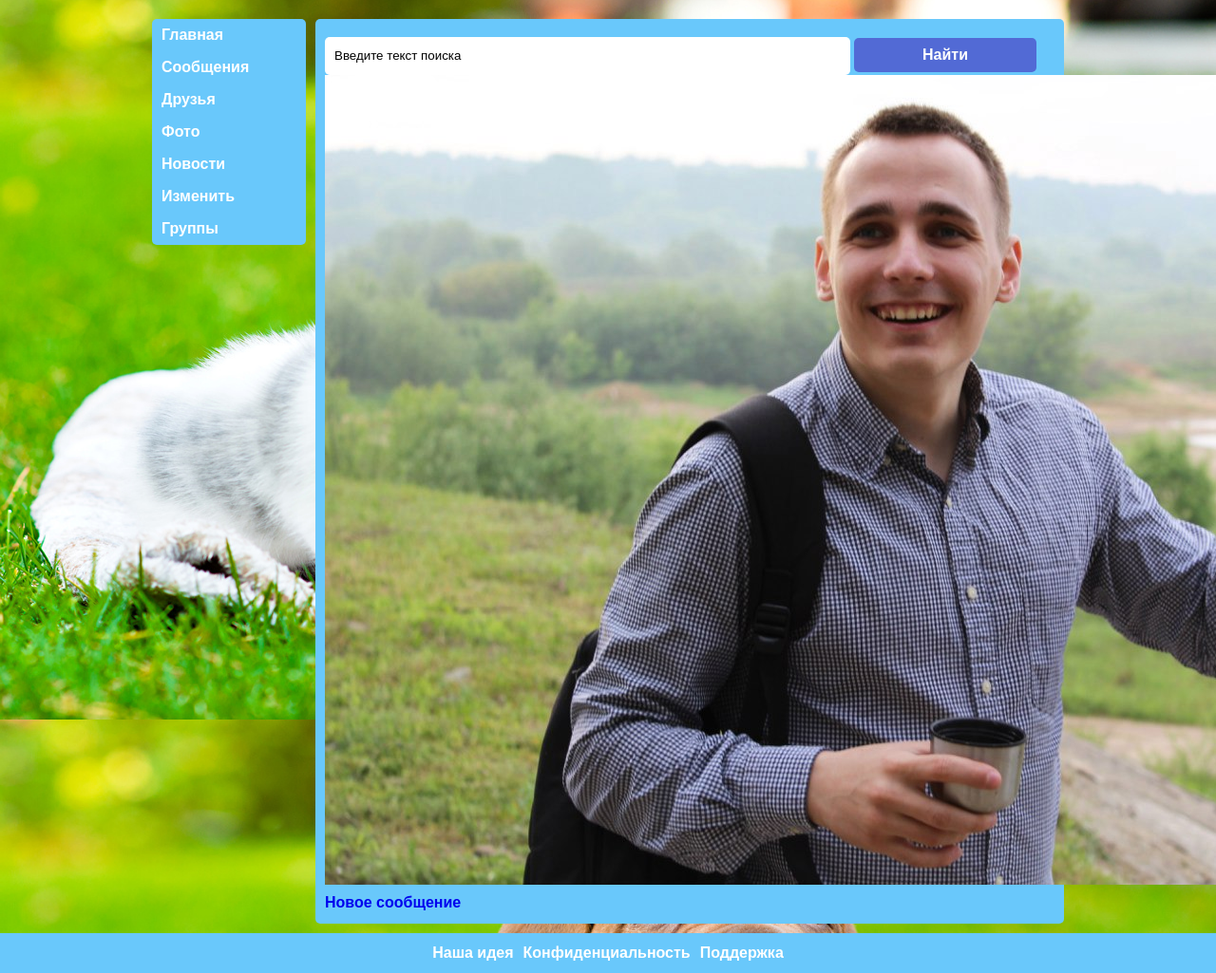
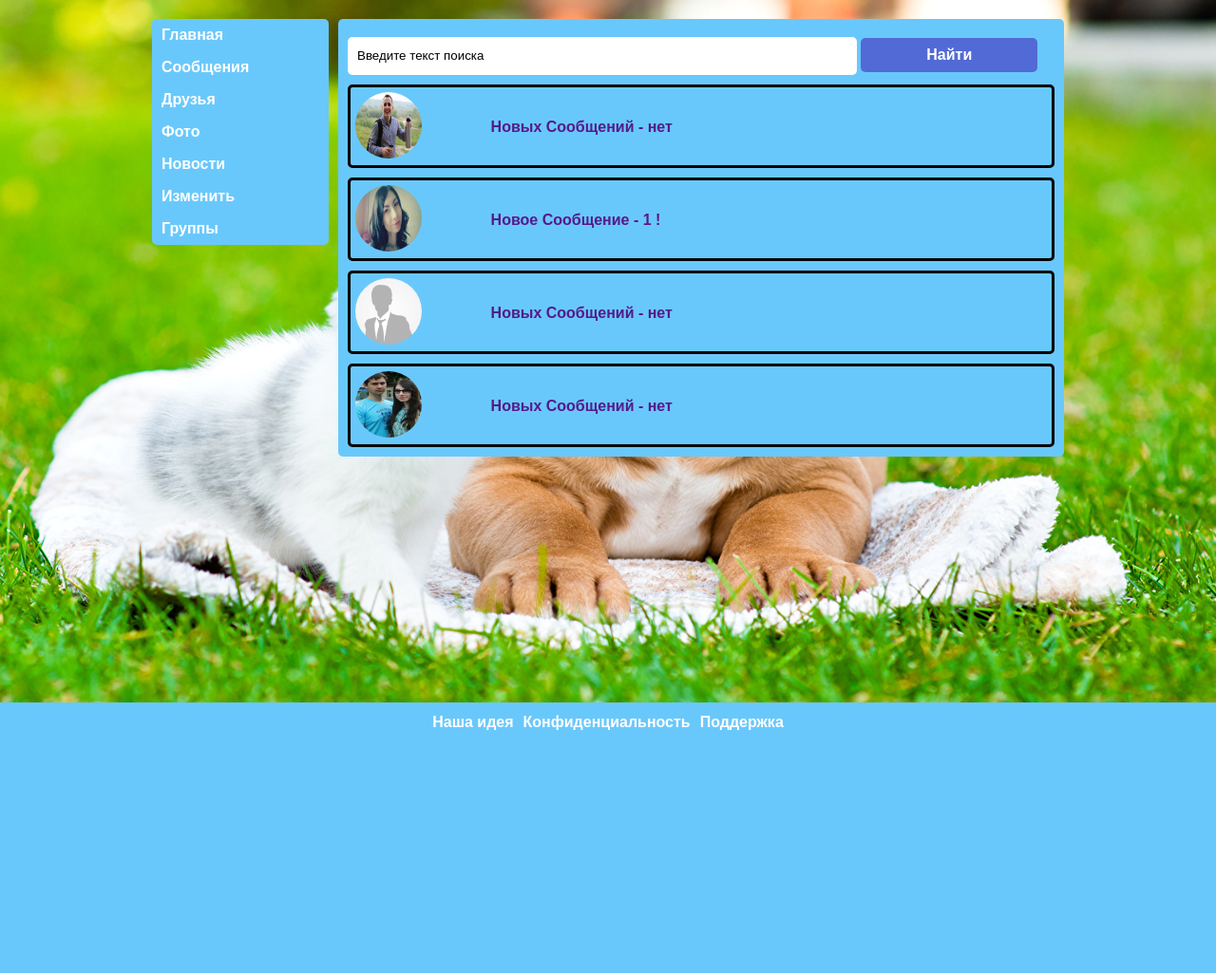
Before and after one commit to Bugaga159/animal-site, a PHP site: page /messages.html in a window 1280 px wide; the page is wider, and only the part inside the window is pictured. Shown: the part 42-1067 px from the top of that part at 95% size. After the commit the page ends 811 px from the top of that part, so only its background shows below. Run offline with PHP 8.4, Linux system fonts and the light colour scheme.

Commit message:
страница сообщения

```diff
--- a/css/style.css
+++ b/css/style.css
@@ -558,8 +558,28 @@ div#carousel {
 .messages__search button:focus {
     opacity: 0.7;
 }
+.message__list {
+    margin-top: 10px;
+    display: flex;
+    border: #000 solid;
+    border-radius: 5px;
 
-
+}
+.message__list a {
+    width: 20%;
+}
+.message__list img {
+    margin: 5px 0 0 5px;
+    height: 70px;
+    width: 70px;
+    -webkit-border-radius: 50%;
+            border-radius: 50%;
+}
+.message__list p {
+    margin-top: 30px;
+    width: 80%;
+    font-size: 16px;
+}
 
 
 /*-------------------------------------FOOTER-----------------------------------------*/
--- a/messages.html
+++ b/messages.html
@@ -44,7 +44,27 @@
                     </div>
                     <div class="message">
                         <div class="message__list">
-                            <p><a href="#"><img src="img/avatars/roma.jpg" alt="avatars">Новое сообщение</a></p>
+                            <a href="#"><img src="img/avatars/roma.jpg" alt="avatars"></a>
+                            <p>
+                                <a href="">Новых Сообщений - нет</a>
+                            </p>
+                        </div>
+                        <div class="message__list">
+                                <a href="#"><img src="img/avatars/masha.jpg" alt="avatars"></a>
+                                <p>
+                                    <a href="">Новое Сообщение - 1 !</a>
+                                </p>
+                        </div>
+                        <div class="message__list">
+                                <a href="#"><img src="img/avatars/no_avatar.gif" alt="avatars"></a>
+                                <p>
+                                    <a href="">Новых Сообщений - нет</a>
+                                </p>
+                        </div><div class="message__list">
+                                <a href="#"><img src="img/avatars/ava-i.jpg" alt="avatars"></a>
+                                <p>
+                                    <a href="">Новых Сообщений - нет</a>
+                                </p>
                         </div>
                     </div>
                 </section>
```
